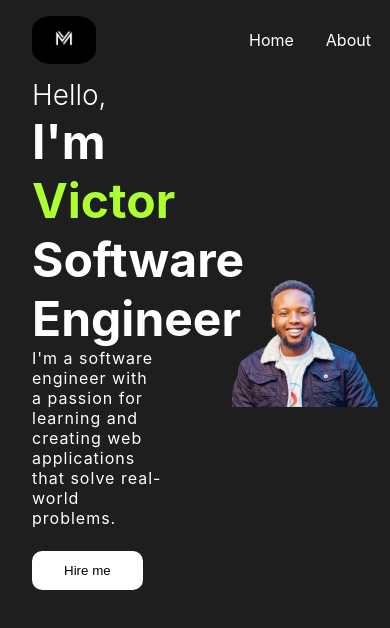
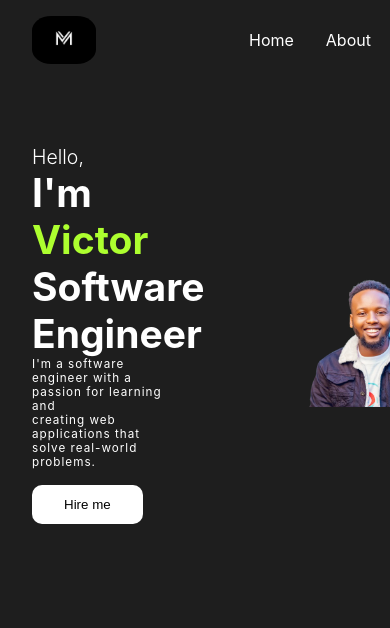
Before and after one commit to maruruis/portofolio-ian, a React (Create React App) app in the folder client/client/: page / in a window 390 px wide. Shown: the top 628 px of the page. Built offline with nearby package versions, Linux system fonts and the light colour scheme.

Commit message:
updated  responsiveness

```diff
--- a/client/client/src/Css/Intro.css
+++ b/client/client/src/Css/Intro.css
@@ -19,6 +19,7 @@
     width: 50%;
     right: 0;
     top: 0;
+    transition: right 0.5s ease; /* Adding transition for smooth movement */
   }
 
   .intro-content {
@@ -30,7 +31,7 @@
     justify-content: center;
     max-width: 50%;
     position: relative;
-    z-index: 1; /* Ensure content appears above the image */
+    z-index: 1;
   }
 
   .hello {
@@ -61,3 +62,18 @@
   .introBtn:hover {
     background: greenyellow;
   }
+
+  @media screen and (max-width: 840px) {
+    .bg-image {
+      right: calc(-10vw - 10%);
+    }
+    .intro-content {
+      font-size: 10vw;
+    }
+    .hello {
+      font-size: 5vw;
+    }
+    .introPara {
+      font-size: 3vw;
+    }
+  }
```
